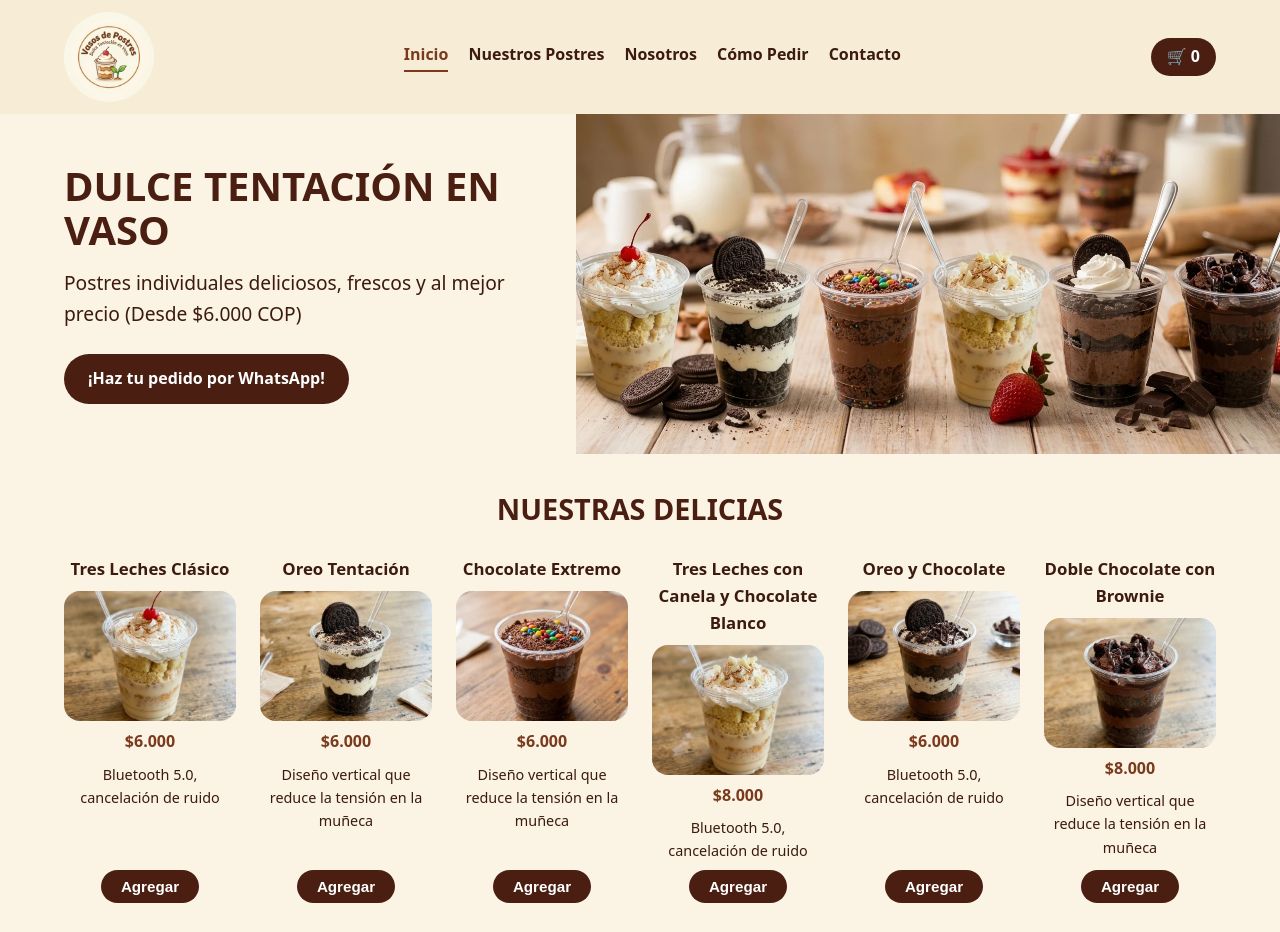
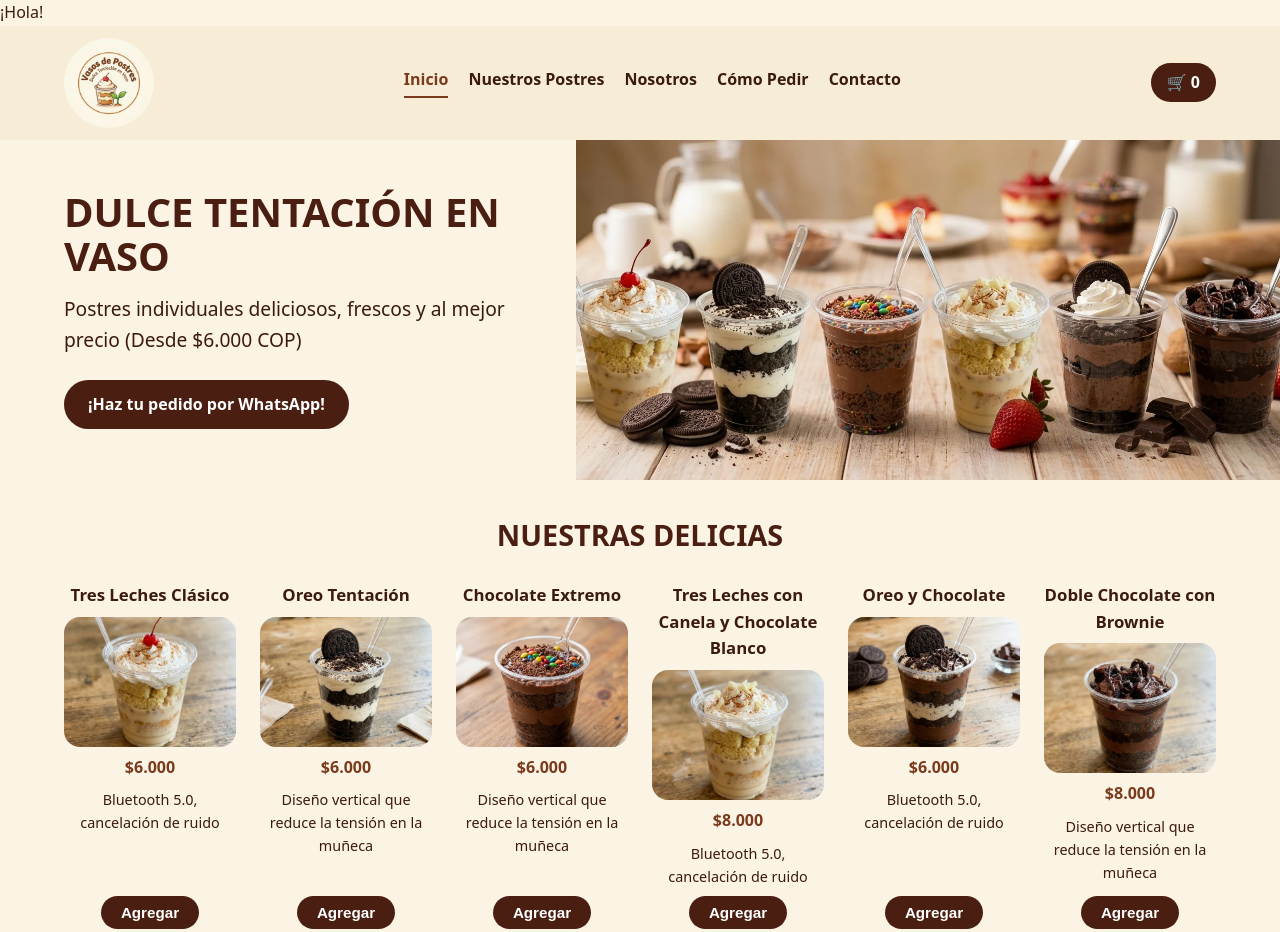
Before and after one commit to cristhianh954-alt/Proyecto_final, a plain HTML site: page index.html in a window 1280 px wide. Shown: the top 932 px of the page. Drawn offline with Linux system fonts and the light colour scheme.

Commit message:
Se agrega saludo al Index

```diff
--- a/index.html
+++ b/index.html
@@ -12,6 +12,9 @@
 <body>
 
     <!-- Encabezado -->
+
+    <p id="saludo">¡Hola!</p>
+
     <header>
         <div class="logo">
             <img src="IMG/Logo.jpeg" alt="Logo Vasos de Postres">
```
